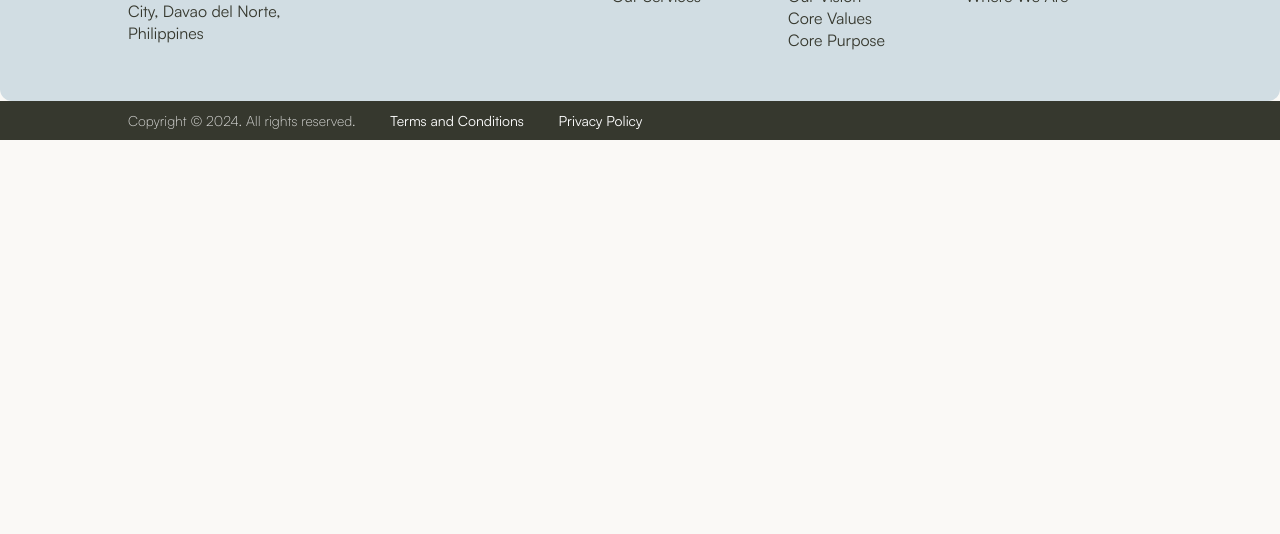
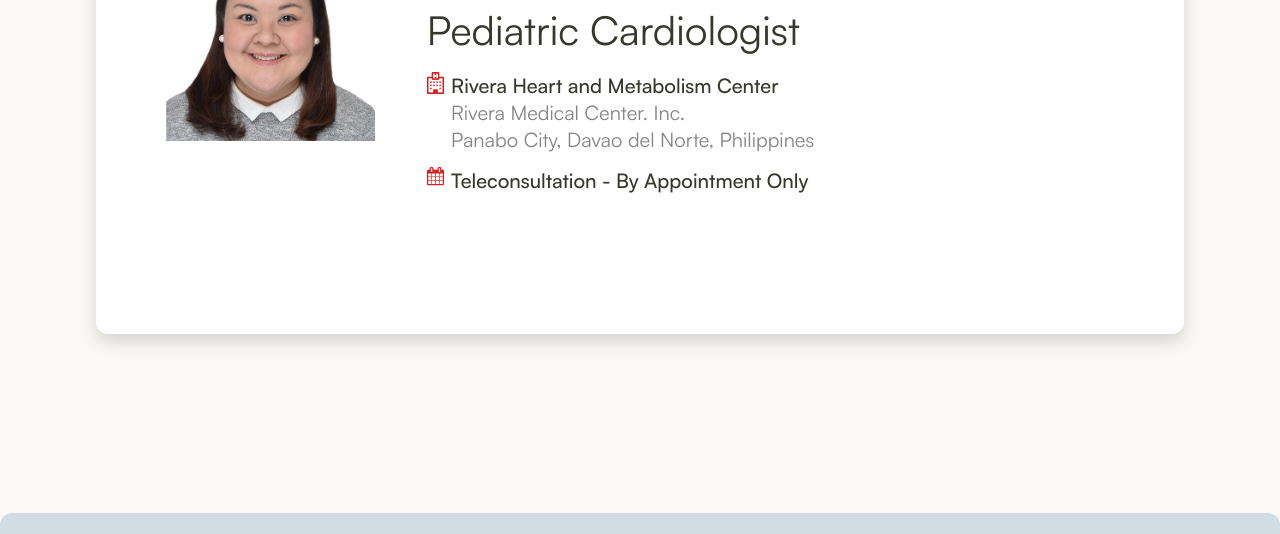
Before and after one commit to ZaitonZz/RMCI-Website, a plain HTML site: page pages/findDoctor.html in a window 1280 px wide. Shown: the part 2742-3276 px from the top of the page. Before the commit the page ends 2882 px from the top, so only its background shows below. Drawn offline with Linux system fonts and the light colour scheme.

Commit message:
added doctor card

```diff
--- a/pages/findDoctor.html
+++ b/pages/findDoctor.html
@@ -1,5 +1,6 @@
 <!DOCTYPE html>
 <html>
+
 <head>
   <meta charset="utf-8">
   <meta http-equiv="X-UA-Compatible" content="IE=edge">
@@ -8,6 +9,7 @@
   <meta name="viewport" content="width=device-width, initial-scale=1">
   <link rel="stylesheet" href="../styles/findDoctorStyles.css">
 </head>
+
 <body>
   <div class="NavBar">
     <a href="index.html" id="logo">
@@ -36,7 +38,7 @@
         <div class="redLine"></div>
       </div>
       <div class="card">
-                <img src="../images/ramon_portrait.png" alt="">
+        <div class="card-icon"><img class='portrait' src="../images/ramon_portrait.png" alt=""></div>
         <div class="cardTextContent">
           <div class="text-name">Ramon Miguel M. Rivera, MD-MBA,<br>FPCP, FPCC, FPSE</div>
           <div class="text-occupation">Cardiologist</div>
@@ -71,7 +73,7 @@
         </div>
       </div>
       <div class="card">
-              <img src="../images/princess_portrait.png" alt="">
+        <div class='card-icon'><img class='portrait' src="../images/princess_portrait.png" alt=""></div>
         <div class="cardTextContent">
           <div class="text-name">Princess Michelle G. Rivera, MD,<br>FPCP, FPCEDM</div>
           <div class="text-occupation">Internist - Endocrinologist</div>
@@ -99,6 +101,33 @@
                 <div class="schedule-box">
                   <div class="text-normal">By Appointments</div>
                   <div class="text-thin">3:00 PM - 4:00 PM</div>
+                </div>
+              </div>
+            </div>
+          </div>
+        </div>
+      </div>
+      <div class="card">
+        <div class="card-icon"> <img class="portrait" src="../images/cathy_portait.png" alt=""> </div>
+        <div class="cardTextContent">
+          <div class="text-name">Catherine G. Jimenez, MD-MBA,<br>DPPS, DPCC</div>
+          <div class="text-occupation">Pediatric Cardiologist </div>
+          <div class="address">
+            <div>
+              <img src="../images/hospital_icon.png" alt="">
+            </div>
+            <div class="details">
+              <div class="text-normal">Rivera Heart and Metabolism Center</div>
+              <div class="text-gray">Rivera Medical Center. Inc.</div>
+              <div class="text-gray">Panabo City, Davao del Norte, Philippines</div>
+            </div>
+          </div>
+          <div class="schedule">
+            <div>
+              <img src="../images/calendar_icon.png" alt="">
+            </div>
+            <div class="details">
+              <div class="text-normal">Teleconsultation - By Appointment Only</div>
                 </div>
               </div>
             </div>
@@ -163,7 +192,8 @@
         <div class="footerLinks">
           <br />
           <br />
-                <a href="https://www.facebook.com/profile.php?id=100090190892478"><img id="facebook" src="../images/facebook.png" /></a>
+          <a href="https://www.facebook.com/profile.php?id=100090190892478"><img id="facebook"
+              src="../images/facebook.png" /></a>
         </div>
       </div>
     </div>
@@ -174,4 +204,5 @@
     <div class="terms-privacy">Privacy Policy</div>
   </div>
 </body>
+
 </html>
--- a/styles/findDoctorStyles.css
+++ b/styles/findDoctorStyles.css
@@ -212,6 +212,15 @@ body {
   border-radius: 12px
 }
 
+.portrait {
+  width: 100%;
+  height: auto;
+}
+
+.card-icon {
+  width: 20%;
+}
+
 .cardTextContent{
   width: 70%;
   margin-left: 5%;
```
Also changed, not shown: images/annie.jpg (added), images/cathy_portait.png (added), pages/contact.html (line endings or trailing spaces). Lines whose indentation alone changed are shown as unchanged.
